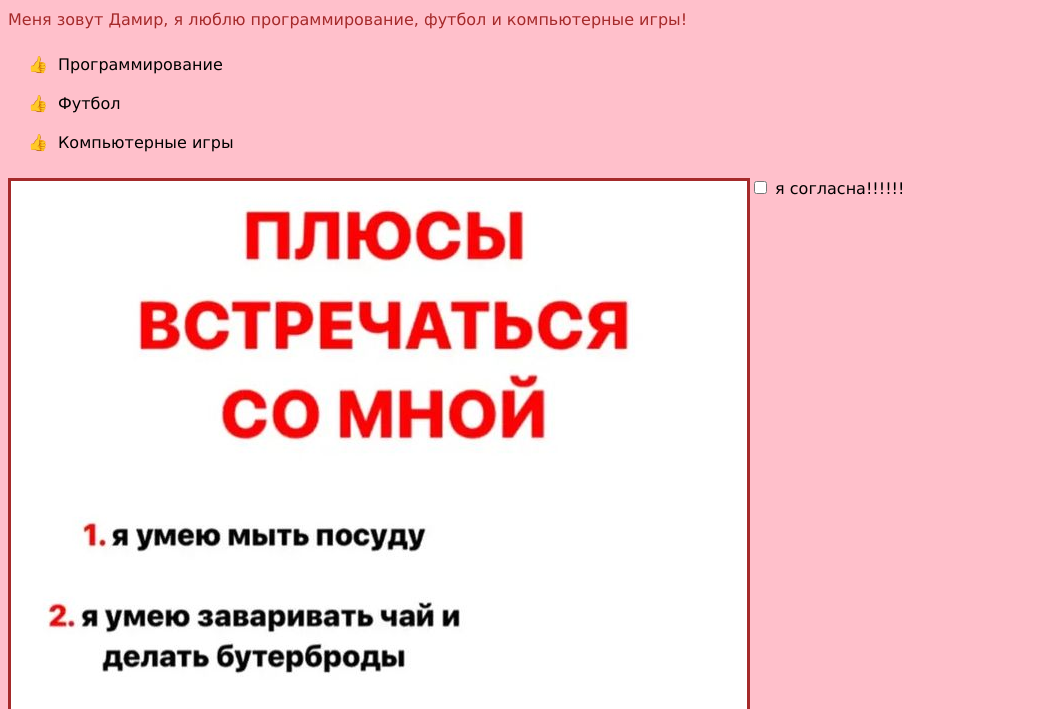
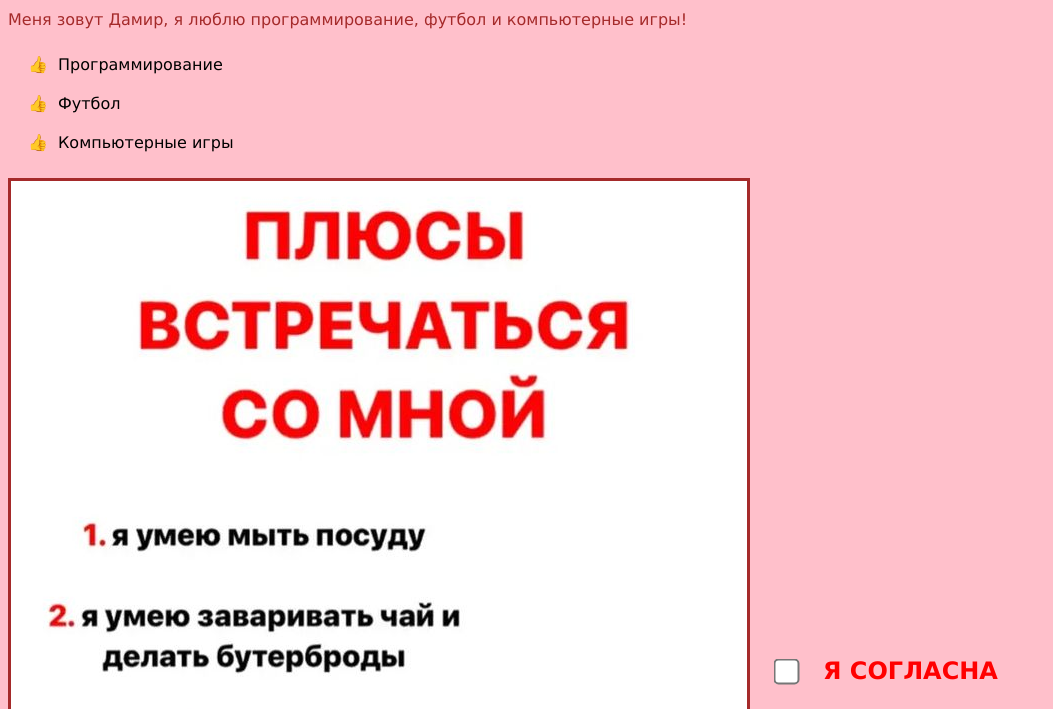
Before and after one commit to rahmatullinDamir/rahmatullinDamir.github.io, a plain HTML site: page index.html in a window 1280 px wide. Shown: the part 91-800 px from the top of the page, without its empty margins (0-1053 px from the left). Drawn offline with Linux system fonts and the light colour scheme; a script that the page names is missing.

Commit message:
Update index.html

```diff
--- a/index.html
+++ b/index.html
@@ -7,6 +7,7 @@
 	<link rel="stylesheet" href="styles.css">
 </head>
 <body>
+	 <canvas id="confetti"></canvas>
 	 <h1>Добро пожаловать на мою страницу</h1>
 	 <p>Меня зовут Дамир, я люблю программирование, футбол и компьютерные игры!</p>
 	 <ul>
@@ -14,20 +15,18 @@
   	<li>Футбол</li>
   	<li>Компьютерные игры</li>
    </ul>
-
-	<div class="content">
+   <div class="container">
   	 <img src="image.jpg" alt="Изображение недоступно">
-		<form>
-		  <input id="html" type="checkbox">
-		  <label for="html">я согласна!!!!!!</label>
-		</form>
+     <input type="checkbox" class="checkbox-input" id="button">
+     <label for="html" class="checkbox-label" id="button">Я согласна</label>
   </div>
   <br>
-
+  <script src="https://cdn.jsdelivr.net/npm/js-confetti@latest/dist/js-confetti.browser.js"></script>
+	<script src="script.js"></script>
 </body>
-<!-- <footer>
+<footer>
 	<div class="myLink">
 		<a href="https://rutube.ru">мой любимый сайт</a>
 	</div>
-</footer> -->
+</footer>
 </html>
```
Lines whose indentation alone changed are shown as unchanged.
